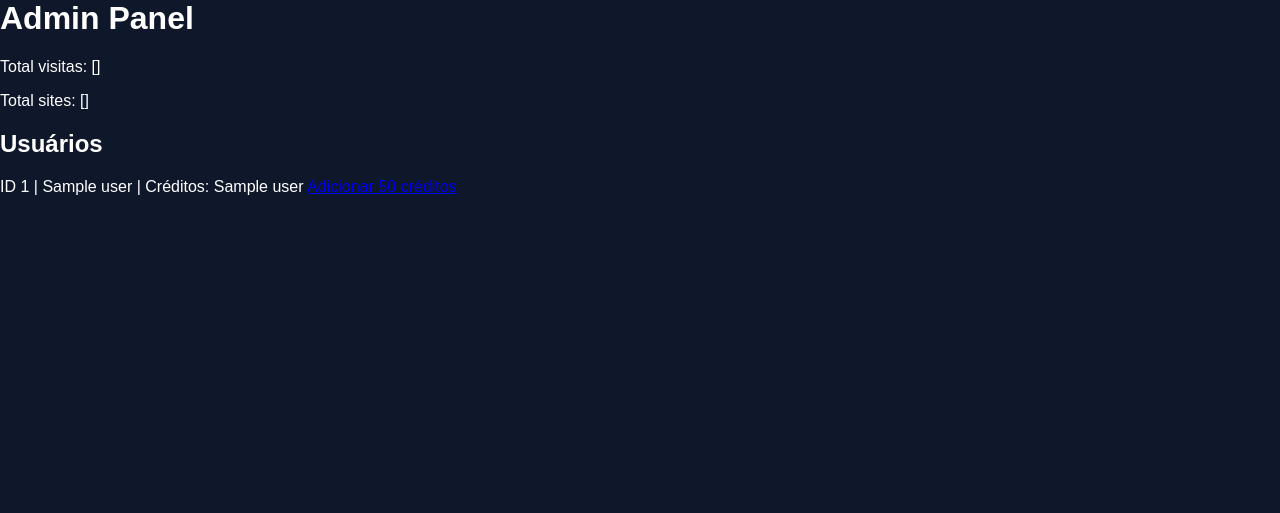
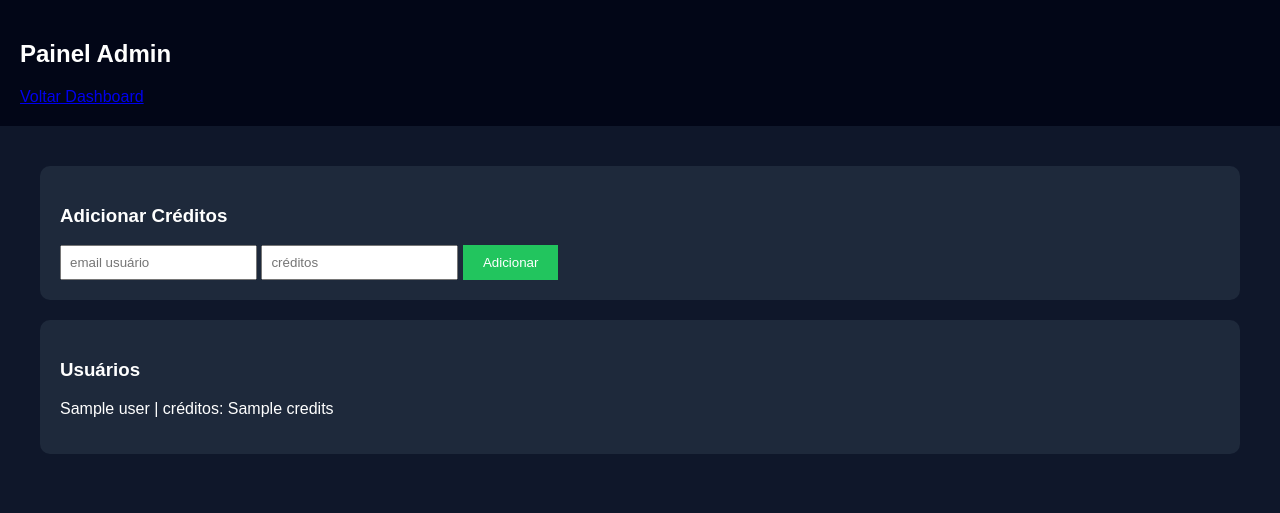
Before and after one commit to wagnermarzzo/traffic-exchange, a Flask app: template templates/admin.html in a window 1280 px wide. Shown: the top 513 px of the page. Run offline with Flask 3, Linux system fonts and the light colour scheme; the template is opened without the code that fills it: most values are stand-ins (such as "Sample title", 1, 10 or a date in 2020).

Commit message:
Update admin.html

```diff
--- a/templates/admin.html
+++ b/templates/admin.html
@@ -1,24 +1,103 @@
-<link rel="stylesheet" href="/static/style.css">
+<!DOCTYPE html>
+<html>
 
-<h1>Admin Panel</h1>
+<head>
 
-<p>Total visitas: {{visits}}</p>
-<p>Total sites: {{sites}}</p>
+<title>Admin</title>
 
-<h2>Usuários</h2>
+<style>
 
-{% for user in users %}
+body{
+margin:0;
+font-family:Arial;
+background:#0f172a;
+color:white;
+}
+
+.top{
+
+background:#020617;
+padding:20px;
+
+}
+
+.main{
+
+padding:40px;
+
+}
+
+.card{
+
+background:#1e293b;
+padding:20px;
+border-radius:10px;
+margin-bottom:20px;
+
+}
+
+input{
+padding:8px;
+}
+
+button{
+
+background:#22c55e;
+border:none;
+padding:10px 20px;
+color:white;
+
+}
+
+</style>
+
+</head>
+
+<body>
+
+<div class="top">
+
+<h2>Painel Admin</h2>
+
+<a href="/dashboard">Voltar Dashboard</a>
+
+</div>
+
+<div class="main">
+
+<div class="card">
+
+<h3>Adicionar Créditos</h3>
+
+<form action="/add_credit" method="post">
+
+<input name="email" placeholder="email usuário">
+
+<input name="value" placeholder="créditos">
+
+<button>Adicionar</button>
+
+</form>
+
+</div>
+
+<div class="card">
+
+<h3>Usuários</h3>
+
+{% for u in users %}
 
 <p>
 
-ID {{user[0]}} |
-{{user[1]}} |
-Créditos: {{user[3]}}
-
-<a href="/addcredit/{{user[0]}}">
-Adicionar 50 créditos
-</a>
+{{u}} | créditos: {{users[u]["credits"]}}
 
 </p>
 
 {% endfor %}
+
+</div>
+
+</div>
+
+</body>
+</html>
```
